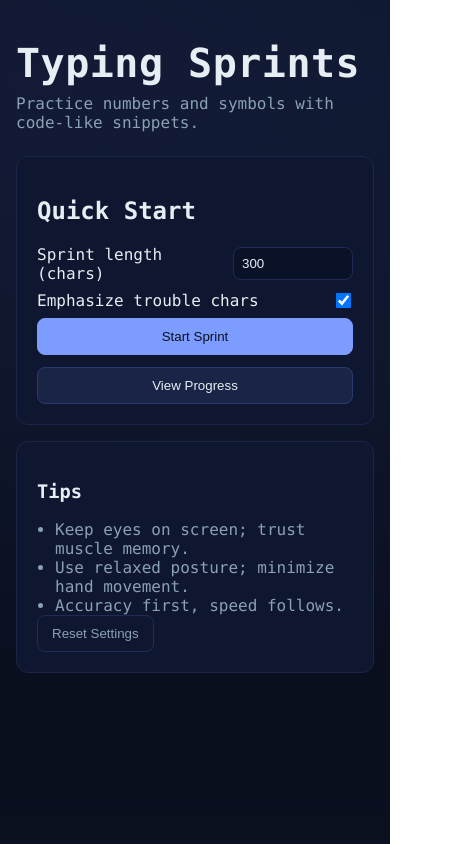
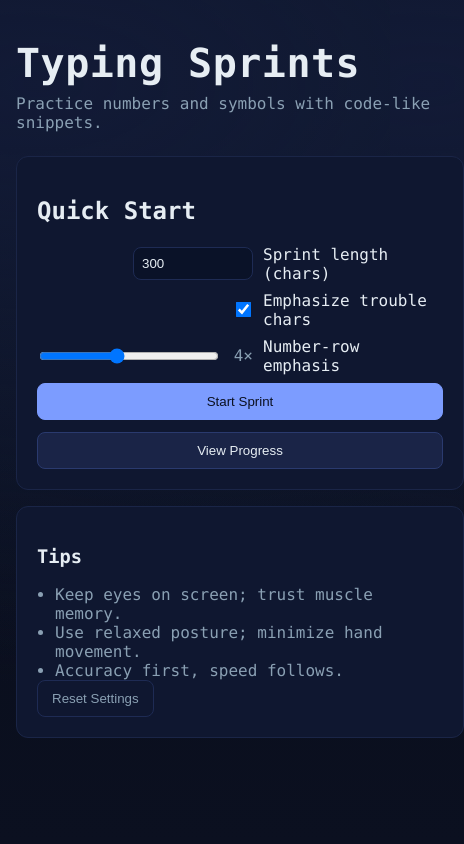
Before and after one commit to aleshh/typing, a React (Vite) app: page / in a window 390 px wide. Shown: the whole page, 464 px wide, since content can reach past the window. Built offline with nearby package versions, Linux system fonts and the light colour scheme.

Commit message:
Change the prompts to be more code-like, and add controls for how many symbols to include in the text

```diff
--- a/src/config.ts
+++ b/src/config.ts
@@ -7,6 +7,7 @@ export type AppConfig = {
     punctuation: number;
   };
   emphasizeTrouble: boolean; // use char stats to weight generation
+  numberLineEmphasis?: number; // multiplier for ~`!@#$%^&*()_-+=
 };
 
 export const defaultConfig: AppConfig = {
@@ -18,4 +19,5 @@ export const defaultConfig: AppConfig = {
     punctuation: 0.5,
   },
   emphasizeTrouble: true,
+  numberLineEmphasis: 4,
 };
--- a/src/generator.ts
+++ b/src/generator.ts
@@ -75,6 +75,9 @@ const templates: Template[] = [
   () => `@${pascal()}()\nclass ${pascal()} { ${camel()}!: string; }`,
   () => `import * as ${camel()} from '@app/${camel()}';`,
   () => `const ${camel()} = (x: number = ${randNum()}) => x * (${randNum()} + ${randNum()}) % (${randNum()} || 1);`,
+  () => `const KEYS = "~\`!@#$%^&*()_-+=";`,
+  () => `const OPS = ['+=','-=','*=','/=','%=','**='];`,
+  () => `const ${camel()} = (${camel()}: number) => (${randNum()} + ${randNum()}) * (${camel()} ?? ${randNum()}) >= ${randNum()};`,
 ];
 
 function buildBaseWeights(cfg: AppConfig) {
@@ -82,9 +85,10 @@ function buildBaseWeights(cfg: AppConfig) {
   const pushChars = (s: string, w: number) => { for (const ch of s) base[ch] = (base[ch] || 0) + w; };
   pushChars(letters + LETTERS, cfg.weights.letters / (letters.length * 2));
   pushChars(numbers, cfg.weights.numbers / numbers.length);
-  // Give extra emphasis to number-line characters
+  // Give extra emphasis to number-line characters (tunable)
   pushChars(punctuations, cfg.weights.punctuation / punctuations.length);
-  pushChars(numberLine, (cfg.weights.punctuation * 3) / numberLine.length);
+  const boost = Math.max(1, (cfg.numberLineEmphasis ?? 4));
+  pushChars(numberLine, (cfg.weights.punctuation * boost) / numberLine.length);
   if (cfg.emphasizeTrouble) {
     const stats = getCharStats();
     const worst = selectTopTrouble(stats, 5, 12);
@@ -128,12 +132,50 @@ export function generateSnippet(cfg: AppConfig): string {
     // Randomly end lines with semicolons where reasonable
     if (!/[;}]$/.test(chosen) && Math.random() < 0.6) chosen += ';';
     lines.push(chosen);
-    // Insert single or double blank lines to mimic code spacing
+    // Insert at most a single blank line to mimic paragraph breaks
     const rbreak = Math.random();
-    if (rbreak < 0.4) lines.push('');
-    if (rbreak < 0.2) lines.push(''); // double break sometimes
+    if (rbreak < 0.35 && lines[lines.length - 1] !== '' ) {
+      lines.push('');
+    }
   }
-  let out = lines.join('\n');
+  // Post-process: enforce single blank lines and wrap lines to 10..70 chars
+  const isBreak = (ch: string) => /[\s,;:)}\]]/.test(ch);
+  function wrapBounds(s: string, min = 10, max = 70): string[] {
+    const segs: string[] = [];
+    let rest = s;
+    while (rest.length > max) {
+      const limit = Math.min(max, rest.length - min);
+      let cut = -1;
+      for (let i = limit; i >= min; i--) {
+        if (isBreak(rest[i]) || isBreak(rest[i - 1])) { cut = i; break; }
+      }
+      if (cut === -1) cut = limit; // hard cut
+      segs.push(rest.slice(0, cut).trimEnd());
+      rest = rest.slice(cut).trimStart();
+    }
+    if (rest.length) segs.push(rest);
+    // If the last segment ended up very short (< min) and there is a previous segment that can absorb it, merge
+    if (segs.length >= 2) {
+      const last = segs[segs.length - 1];
+      const prev = segs[segs.length - 2];
+      if (last.length < min && prev.length + 1 + last.length <= max) {
+        segs[segs.length - 2] = prev + ' ' + last;
+        segs.pop();
+      }
+    }
+    return segs;
+  }
+
+  const normalized: string[] = [];
+  for (const ln of lines) {
+    if (ln.trim() === '') {
+      if (normalized[normalized.length - 1] !== '') normalized.push('');
+      continue;
+    }
+    const segs = wrapBounds(ln, 10, 70);
+    for (const s of segs) normalized.push(s);
+  }
+  let out = normalized.join('\n');
   if (out.length > cfg.sprintLength) out = out.slice(0, cfg.sprintLength);
   return out;
 }
--- a/src/screens/WelcomeScreen.tsx
+++ b/src/screens/WelcomeScreen.tsx
@@ -17,22 +17,39 @@ export default function WelcomeScreen({ onStart, onProgress }: { onStart: () =>
       <div className="card">
         <h2>Quick Start</h2>
         <div className="row">
-          <label>Sprint length (chars)</label>
           <input
+            id="sprintLength"
             type="number"
             min={200}
             max={3000}
             value={cfg.sprintLength}
             onChange={(e) => setCfg({ ...cfg, sprintLength: Number(e.target.value) })}
           />
+          <label htmlFor="sprintLength">Sprint length (chars)</label>
         </div>
         <div className="row">
-          <label>Emphasize trouble chars</label>
           <input
+            id="emphasizeTrouble"
             type="checkbox"
             checked={cfg.emphasizeTrouble}
             onChange={(e) => setCfg({ ...cfg, emphasizeTrouble: e.target.checked })}
           />
+          <label htmlFor="emphasizeTrouble">Emphasize trouble chars</label>
+        </div>
+        <div className="row">
+          <div className="range">
+            <input
+              id="numberLine"
+              type="range"
+              min={1}
+              max={8}
+              step={1}
+              value={cfg.numberLineEmphasis ?? 4}
+              onChange={(e) => setCfg({ ...cfg, numberLineEmphasis: Number(e.target.value) })}
+            />
+            <span className="range-val">{cfg.numberLineEmphasis ?? 4}×</span>
+          </div>
+          <label htmlFor="numberLine">Number-row emphasis</label>
         </div>
 
         <div className="grid two">
--- a/src/styles.css
+++ b/src/styles.css
@@ -25,7 +25,11 @@ body {
 .subtitle { margin: 0 0 24px; color: var(--muted); }
 .card { background: var(--bg-card); border: 1px solid #1a2547; border-radius: 12px; padding: 20px; margin: 16px 0; position: relative; }
 .grid.two { display: grid; grid-template-columns: 1fr 1fr; gap: 12px; }
-.row { display: grid; grid-template-columns: 1fr auto; gap: 12px; align-items: center; margin: 8px 0; }
+.row { display: grid; grid-template-columns: 1fr 260px; gap: 10px; align-items: center; margin: 8px 0; }
+.row > :first-child { justify-self: end; }
+.row label { justify-self: start; text-align: left; }
+.row .range { display: flex; align-items: center; gap: 8px; }
+.row .range-val { color: var(--muted); min-width: 24px; text-align: right; }
 
 .btn { background: #1a2447; color: var(--fg); border: 1px solid #2a3a6e; padding: 10px 14px; border-radius: 8px; cursor: pointer; }
 .btn:hover { filter: brightness(1.1); }
@@ -62,10 +66,13 @@ body {
 
 input[type='number'] { width: 120px; background: #0a1228; color: var(--fg); border: 1px solid #1e2b54; border-radius: 8px; padding: 8px; }
 input[type='checkbox'] { transform: scale(1.2); }
+input[type='range'] { width: 180px; }
 
 .actions { display: flex; gap: 12px; justify-content: flex-end; margin-top: 12px; }
 
 @media (max-width: 700px) {
   .grid.two { grid-template-columns: 1fr; }
   .snippet { font-size: 16px; }
+  .row { grid-template-columns: 1fr 180px; }
+  .row label { margin: 0; }
 }
```
